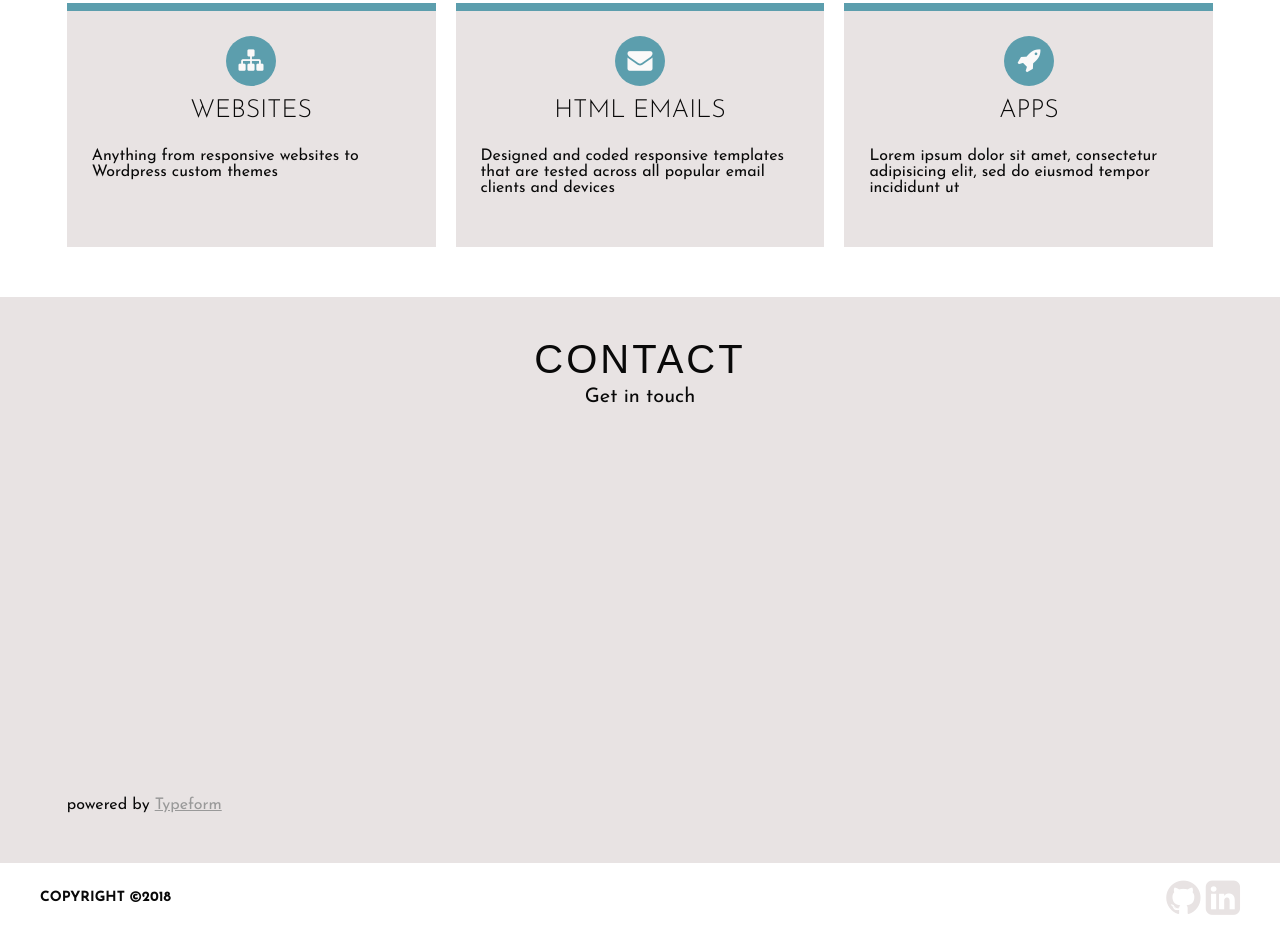
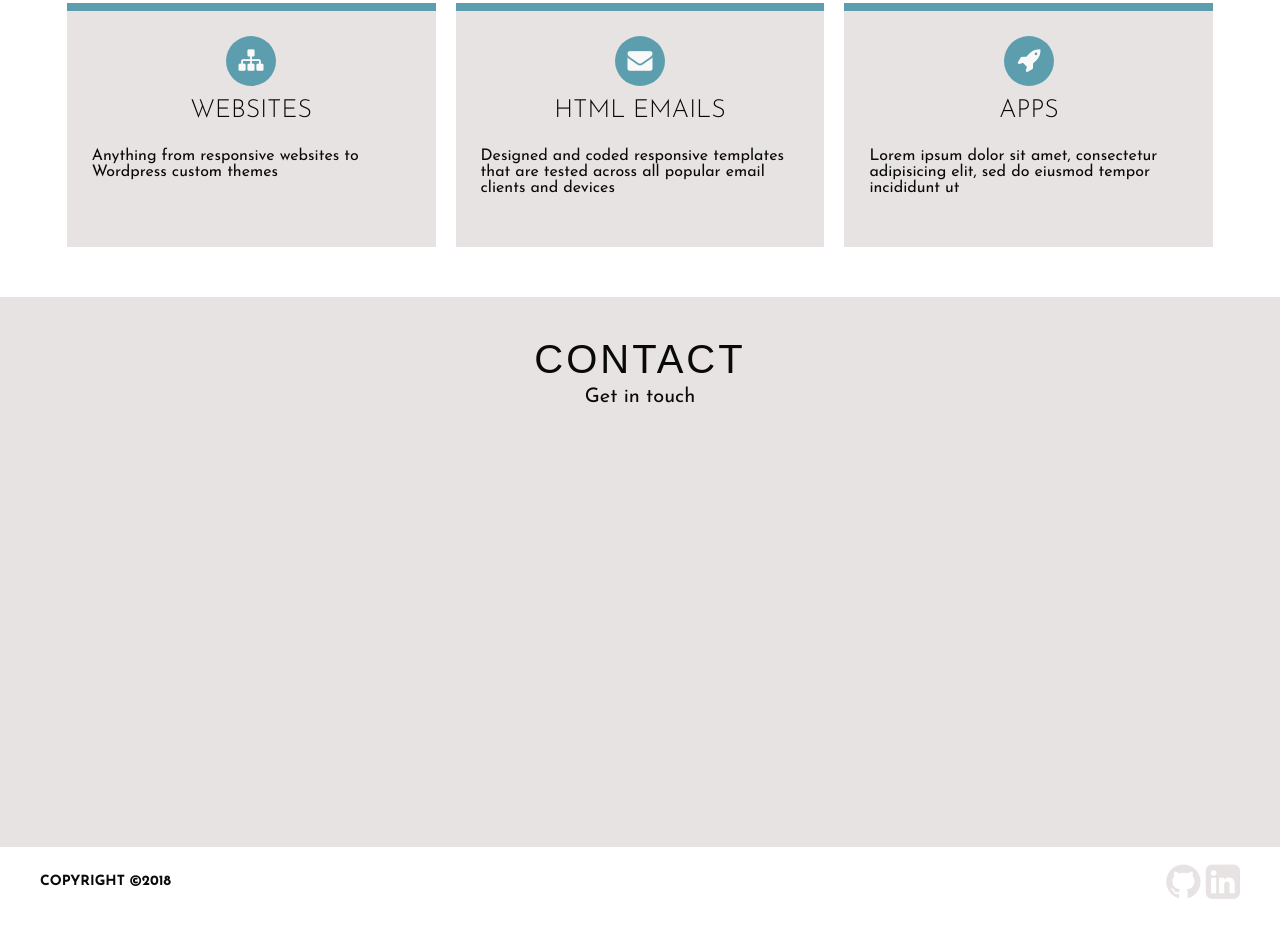
Before and after one commit to kristynlyncheski/website, a website: page index.html in a window 1280 px wide. Shown: the part 4113-5046 px from the top of the page. Drawn offline with nearby package versions, Linux system fonts and the light colour scheme; a script that the page names is missing; a web font is replaced by a local one.

Commit message:
remove one line

```diff
--- a/index.html
+++ b/index.html
@@ -480,7 +480,7 @@
         <h4>Get in touch</h4>
       </div>
       <div>
-        <div class="typeform-widget" data-url="https://kristynlyncheski.typeform.com/to/vagkaC" data-transparency="100" style="width: 100%; height: 350px;"></div> <script> (function() { var qs,js,q,s,d=document, gi=d.getElementById, ce=d.createElement, gt=d.getElementsByTagName, id="typef_orm", b="https://embed.typeform.com/"; if(!gi.call(d,id)) { js=ce.call(d,"script"); js.id=id; js.src=b+"embed.js"; q=gt.call(d,"script")[0]; q.parentNode.insertBefore(js,q) }})() </script> <div style="font-family: Josefin Sans', sans-serif;font-size: 12px;color: #999;opacity: 0.5; padding-top: 5px;"> powered by <a href="https://admin.typeform.com/signup?utm_campaign=vagkaC&utm_source=typeform.com-12955560-Basic&utm_medium=typeform&utm_content=typeform-embedded-poweredbytypeform&utm_term=EN" style="color: #999" target="_blank">Typeform</a> </div>
+        <div class="typeform-widget" data-url="https://kristynlyncheski.typeform.com/to/vagkaC" data-transparency="100" style="width: 100%; height: 350px;"></div> <script> (function() { var qs,js,q,s,d=document, gi=d.getElementById, ce=d.createElement, gt=d.getElementsByTagName, id="typef_orm", b="https://embed.typeform.com/"; if(!gi.call(d,id)) { js=ce.call(d,"script"); js.id=id; js.src=b+"embed.js"; q=gt.call(d,"script")[0]; q.parentNode.insertBefore(js,q) }})() </script>
       </div>
     </div>
   </div>
```
